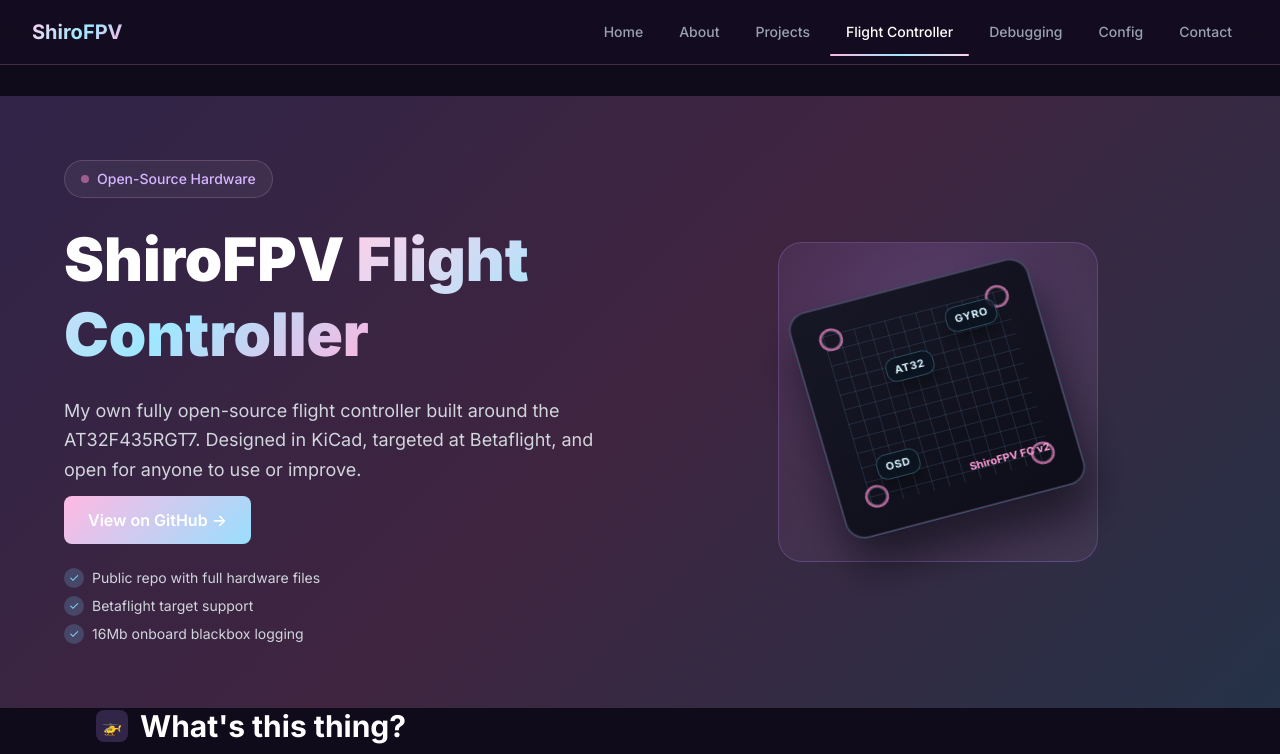
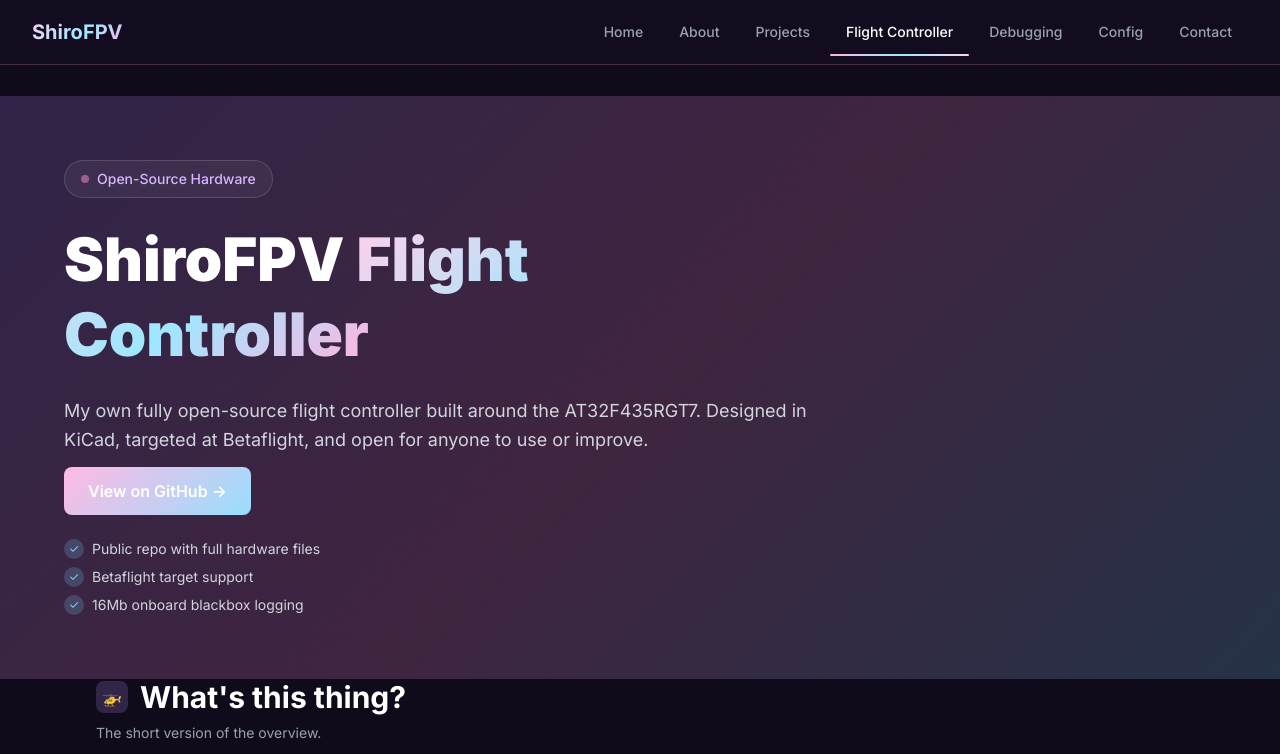
Before and after one commit to ShiroFPV/Website, a Vue app in the folder shirofpv.dev/: page /flight-controller in a window 1280 px wide. Shown: the top 754 px of the page. Built offline with nearby package versions, Linux system fonts and the light colour scheme.

Commit message:
Update FlightControllerView.vue

```diff
--- a/shirofpv.dev/src/views/FlightControllerView.vue
+++ b/shirofpv.dev/src/views/FlightControllerView.vue
@@ -117,7 +117,7 @@
       ></div>
 
       <div class="relative z-10 max-w-6xl mx-auto">
-        <div class="grid md:grid-cols-2 gap-10 items-center">
+        <div class="max-w-3xl">
           <div>
             <div class="inline-flex items-center gap-2 glass-card px-3 sm:px-4 py-1.5 sm:py-2 rounded-full mb-4 sm:mb-6 text-xs sm:text-sm font-medium" style="color: #d7b7ff;">
               <span class="w-2 h-2 rounded-full animate-pulse" style="background: #ff8fd4;"></span>
@@ -145,22 +145,6 @@
                 {{ item }}
               </li>
             </ul>
-          </div>
-
-          <div class="flex justify-center">
-            <div class="fc-3d-shell relative w-48 sm:w-60 md:w-72 lg:w-80 h-48 sm:h-60 md:h-72 lg:h-80 rounded-3xl flex items-center justify-center">
-              <div class="fc-board-3d" aria-hidden="true">
-                <div class="fc-board-grid"></div>
-                <div class="fc-chip fc-chip-main">AT32</div>
-                <div class="fc-chip fc-chip-gyro">GYRO</div>
-                <div class="fc-chip fc-chip-osd">OSD</div>
-                <div class="fc-pad fc-pad-1"></div>
-                <div class="fc-pad fc-pad-2"></div>
-                <div class="fc-pad fc-pad-3"></div>
-                <div class="fc-pad fc-pad-4"></div>
-                <span class="fc-label">ShiroFPV FC v2</span>
-              </div>
-            </div>
           </div>
         </div>
       </div>
```
